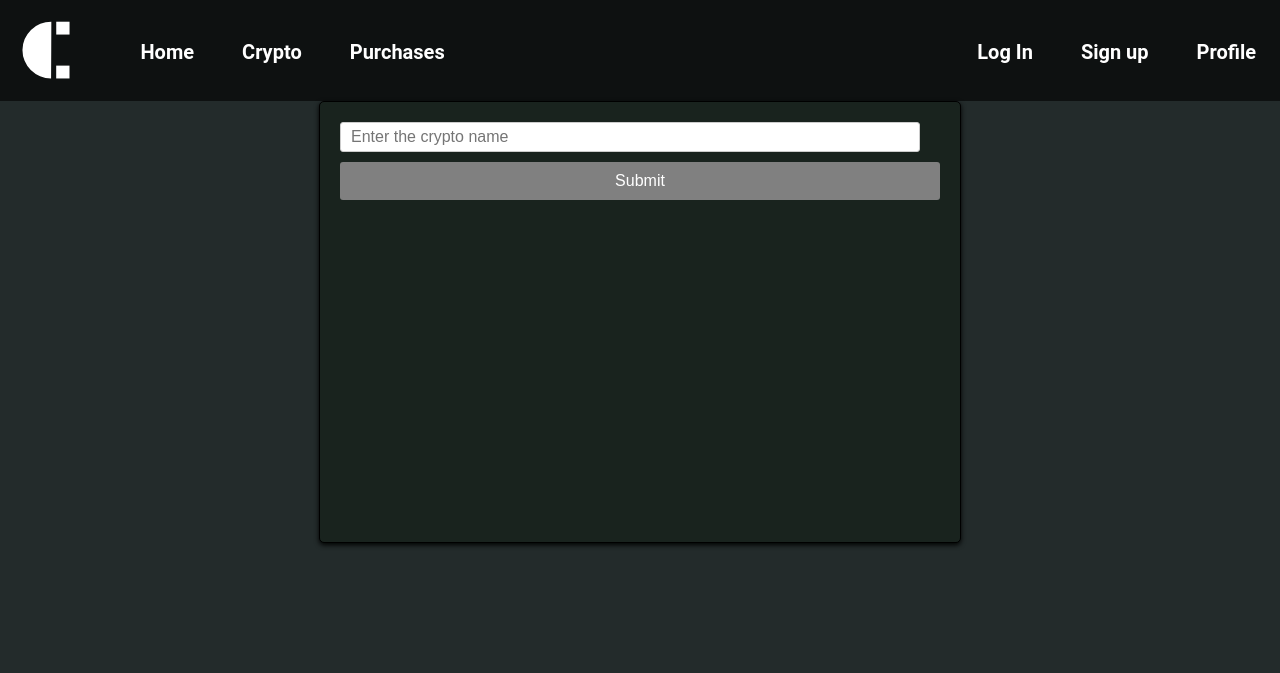
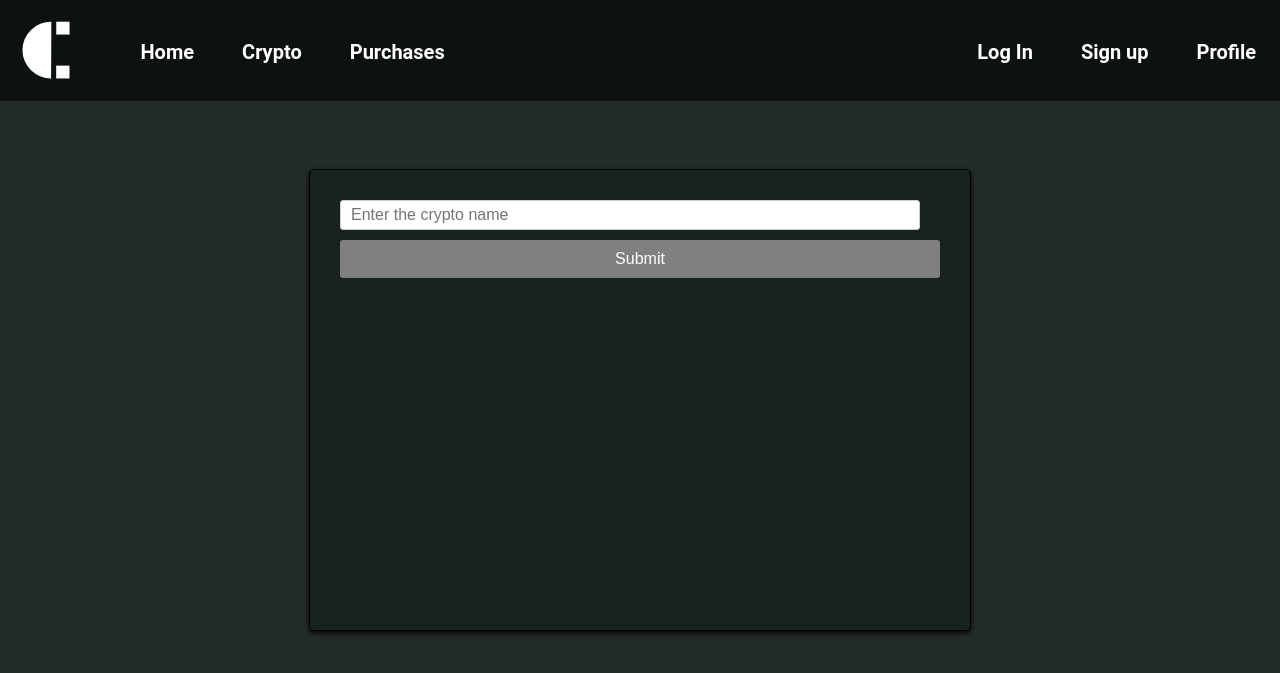
Before and after one commit to Filip-Nachov/Crypto-Predicter, a Flask app: page /crypto in a window 1280 px wide. Shown: the top 673 px of the page. Run offline with Flask 3, Linux system fonts and the light colour scheme.

Commit message:
fixed layout on crypto page

```diff
--- a/static/css/crypto.css
+++ b/static/css/crypto.css
@@ -21,20 +21,20 @@ input {
     border: none;
     outline: none;
     background-color: white;
-    width: 25%;
+    width: 20px;
     height: 30px;
 
 }
 
 
 .input-container {
-    display: flex;
-    flex-direction: column;
-    justify-content: from-start;
+    position: absolute;
+    top: 50%;
+    left: 50%;
+    transform: translate(-50%, -50%);
     width: 600px;
     height: 400px;
-    margin: 0 auto;
-    padding: 20px;
+    padding: 30px;
     border: 1px solid black;
     border-radius: 5px;
     background-color: #19231e;
```
